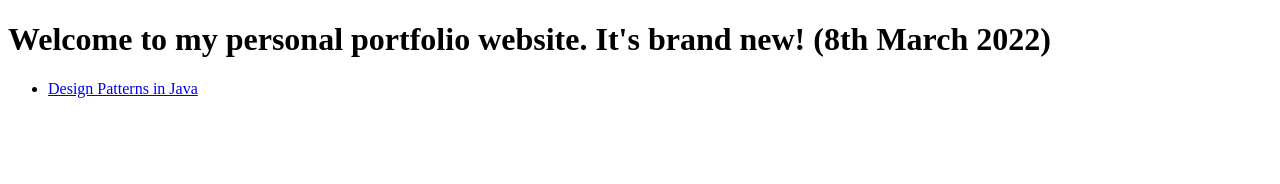
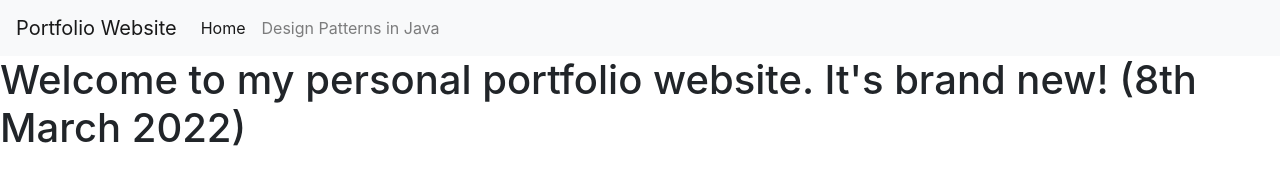
Before and after one commit to JamesDaniel/JamesDaniel.github.io, a plain HTML site: page index.html in a window 1280 px wide. Drawn offline with nearby package versions, Linux system fonts and the light colour scheme.

Commit message:
Added nav bar

```diff
--- a/index.html
+++ b/index.html
@@ -1,20 +1,40 @@
 <!doctype html>
 <html>
   <head>
-    <title>The Website</title>
+    <title>Portfolio Website - James McGarr</title>
     <meta charset="UTF-8">
     <meta name="description" content="The website">
     <meta name="keywords" content="HTML">
-    <meta name="author" content="James McGarr, Ciaran Griffin">
+    <meta name="author" content="James McGarr">
     <meta name="viewport" content="width=device-width, initial-scale=1.0">
     <meta name="version" content="0.0.1">
     <link rel="icon" type="image/x-icon" href="assets/favicon.ico" >
+    <link rel="stylesheet" href="https://cdn.jsdelivr.net/npm/bootstrap@4.0.0/dist/css/bootstrap.min.css" integrity="sha384-Gn5384xqQ1aoWXA+058RXPxPg6fy4IWvTNh0E263XmFcJlSAwiGgFAW/dAiS6JXm" crossorigin="anonymous">
     <link rel="stylesheet" type="text/css" href="styles/main.css">
   </head>
   <body>
+    <nav class="navbar navbar-expand-lg navbar-light bg-light">
+      <a class="navbar-brand" href="#">Portfolio Website</a>
+      <button class="navbar-toggler" type="button" data-toggle="collapse" data-target="#navbarSupportedContent" aria-controls="navbarSupportedContent" aria-expanded="false" aria-label="Toggle navigation">
+        <span class="navbar-toggler-icon"></span>
+      </button>
+
+      <div class="collapse navbar-collapse" id="navbarSupportedContent">
+        <ul class="navbar-nav mr-auto">
+          <li class="nav-item active">
+            <a class="nav-link" href="index.html">Home <span class="sr-only">(current)</span></a>
+          </li>
+          <li class="nav-item">
+            <a class="nav-link" href="java_patterns.html">Design Patterns in Java</a>
+          </li>
+        </ul>
+      </div>
+    </nav>
+
     <h1>Welcome to my personal portfolio website. It's brand new! (8th March 2022)</h1>
-    <ul>
-      <li><a href="java_patterns.html">Design Patterns in Java</a></li>
-    </ul>
+
+    <script src="https://code.jquery.com/jquery-3.2.1.slim.min.js" integrity="sha384-KJ3o2DKtIkvYIK3UENzmM7KCkRr/rE9/Qpg6aAZGJwFDMVNA/GpGFF93hXpG5KkN" crossorigin="anonymous"></script>
+    <script src="https://cdn.jsdelivr.net/npm/popper.js@1.12.9/dist/umd/popper.min.js" integrity="sha384-ApNbgh9B+Y1QKtv3Rn7W3mgPxhU9K/ScQsAP7hUibX39j7fakFPskvXusvfa0b4Q" crossorigin="anonymous"></script>
+    <script src="https://cdn.jsdelivr.net/npm/bootstrap@4.0.0/dist/js/bootstrap.min.js" integrity="sha384-JZR6Spejh4U02d8jOt6vLEHfe/JQGiRRSQQxSfFWpi1MquVdAyjUar5+76PVCmYl" crossorigin="anonymous"></script>
   </body>
 </html>
```
Also changed, not shown: about.html (deleted, +0 -16 lines), java_patterns.html (+25 -2 lines).
